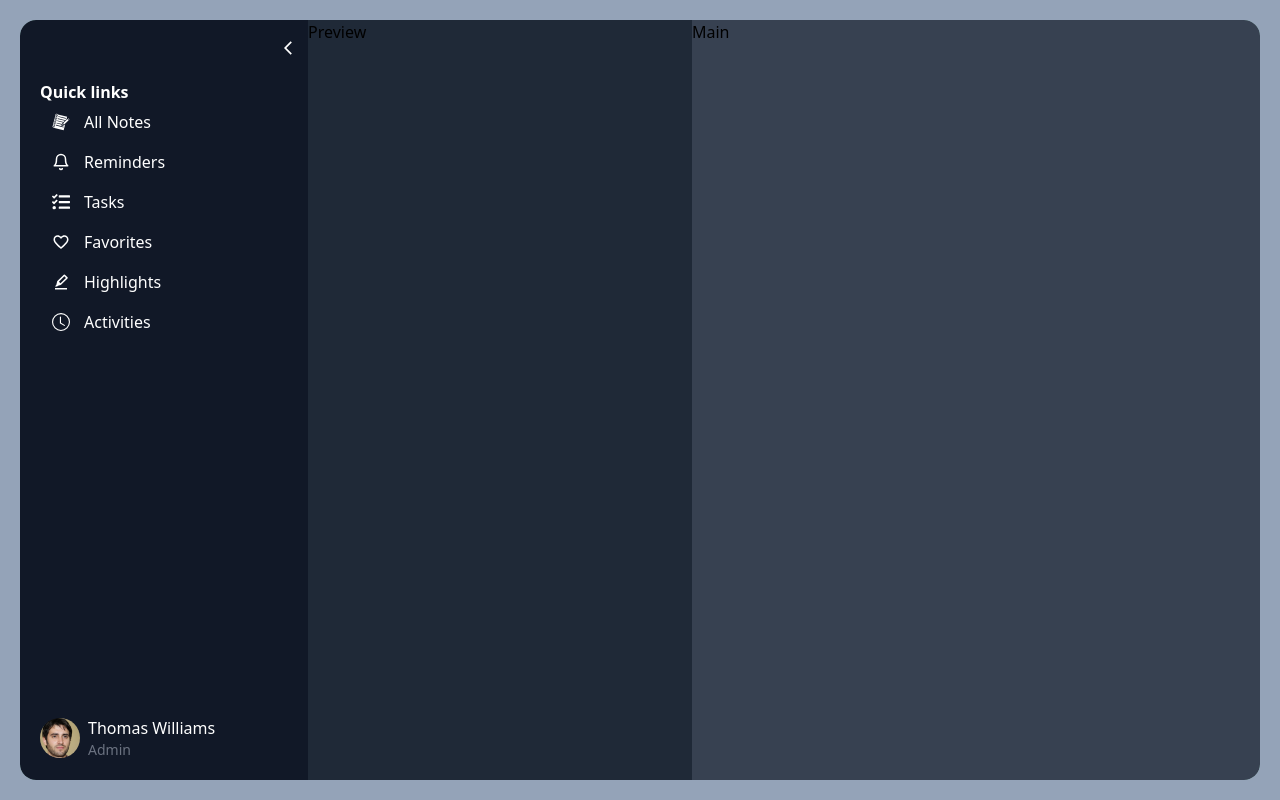
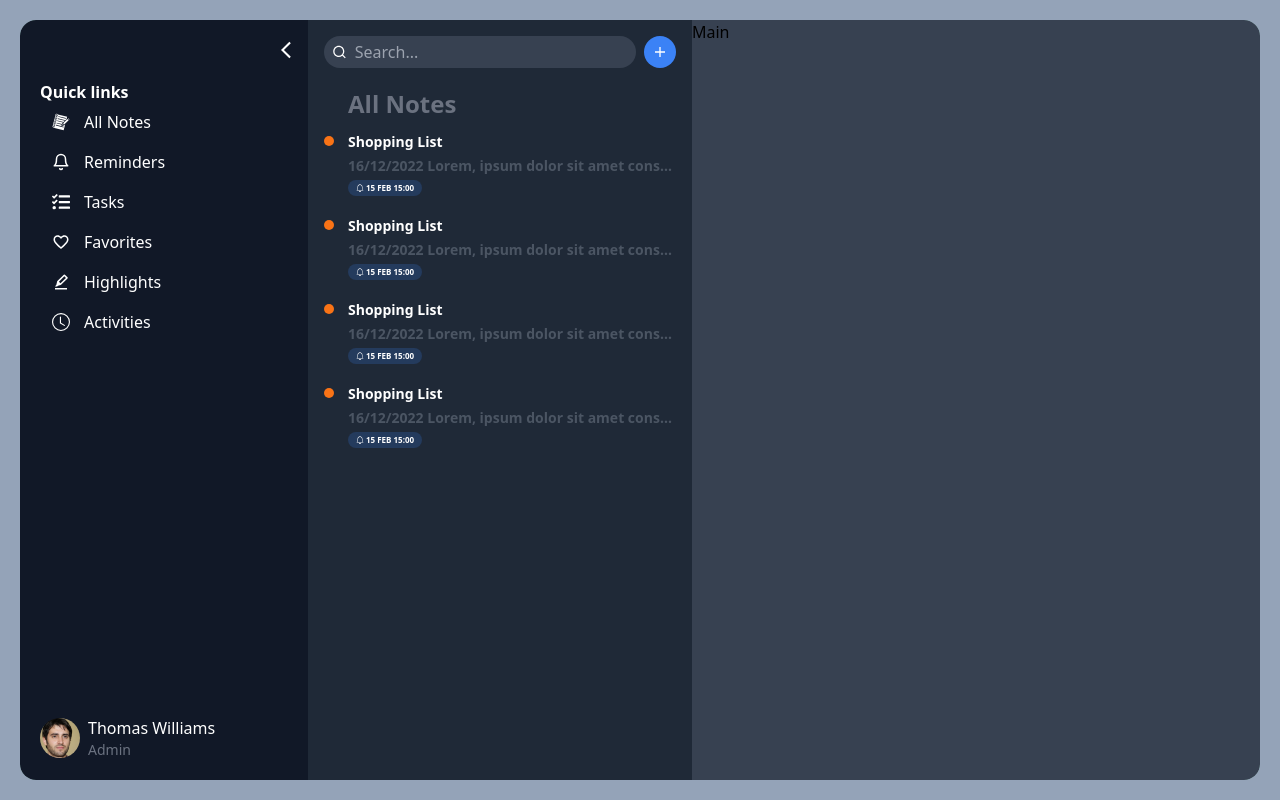
Before and after one commit to PrinceNarteh/my-notes, a Next.js app: page / in a window 1280 px wide. Built offline with nearby package versions, Linux system fonts and the light colour scheme.

Commit message:
add PreviewCard component

```diff
--- a/components/Preview.tsx
+++ b/components/Preview.tsx
@@ -1,13 +1,40 @@
 import React from "react";
+import { RiSearchLine } from "react-icons/ri";
+import { IoMdAdd } from "react-icons/io";
+import PreviewCard from "./PreviewCard";
 
 const Preview = ({ open }: { open: boolean }) => {
   return (
     <div
-      className={`h-[calc(100vh_-_40px)] w-96 bg-gray-800 duration-300 ${
+      className={`h-[calc(100vh_-_40px)] w-96 bg-gray-800 p-4 text-white duration-300 ${
         open ? "ml-72" : "ml-16"
       }`}
     >
-      Preview
+      {/* Search Bar */}
+      <div className="flex gap-2 items-center">
+        <div className="flex-1 flex items-center bg-gray-700 rounded-full py-1 px-2 gap-2">
+          <RiSearchLine />
+          <input
+            type="search"
+            placeholder="Search..."
+            className="bg-transparent w-full outline-none"
+          />
+        </div>
+        <div className="">
+          <button className="inline-flex items-center justify-center w-8 h-8 bg-blue-500 rounded-full">
+            <IoMdAdd />
+          </button>
+        </div>
+      </div>
+
+      <h2 className="font-bold text-gray-500 mt-5 ml-6 text-2xl">All Notes</h2>
+
+      <div>
+        <PreviewCard />
+        <PreviewCard />
+        <PreviewCard />
+        <PreviewCard />
+      </div>
     </div>
   );
 };
--- /dev/null
+++ b/components/PreviewCard.tsx
@@ -0,0 +1,24 @@
+import React from "react";
+import { BsBell } from "react-icons/bs";
+
+const PreviewCard = () => {
+  return (
+    <div className="relative px-1 py-2 ml-5 space-y-1 rounded-sm hover:bg-gray-700 cursor-pointer hover:border hover:border-gray-600">
+      <span className="block absolute -left-5 top-4 w-2.5 h-2.5 bg-orange-500 rounded-full items-center"></span>
+      <h3 className="font-semibold text-sm">Shopping List</h3>
+      <p className="text-sm text-gray-600 font-semibold truncate">
+        16/12/2022 Lorem, ipsum dolor sit amet consectetur adipisicing elit.
+        Consectetur et error neque, debitis voluptates aut fugit veniam deleniti
+        natus sapiente reiciendis totam dolore facere quis expedita blanditiis
+        culpa! Accusantium, modi!
+      </p>
+      <div className="flex text-[8px] items-center space-x-0.5 font-semibold bg-blue-500/20 w-fit px-2 py-0.5 rounded-full">
+        <BsBell className="font-bold" />
+        <span>15 FEB</span>
+        <span>15:00</span>
+      </div>
+    </div>
+  );
+};
+
+export default PreviewCard;
--- a/components/SideBar.tsx
+++ b/components/SideBar.tsx
@@ -1,14 +1,12 @@
-import React from "react";
-import { Dispatch, SetStateAction } from "react";
+import Image from "next/image";
+import React, { Dispatch, SetStateAction } from "react";
+import { BiHighlight } from "react-icons/bi";
+import { BsClock } from "react-icons/bs";
+import { FaTasks } from "react-icons/fa";
 import { FiBell } from "react-icons/fi";
 import { GiNotebook } from "react-icons/gi";
 import { MdArrowBackIosNew, MdOutlineFavoriteBorder } from "react-icons/md";
-import { TfiReload } from "react-icons/tfi";
-import { FaTasks } from "react-icons/fa";
-import { BiHighlight } from "react-icons/bi";
-import { BsClock } from "react-icons/bs";
 import user from "../assets/images/user.jpg";
-import Image from "next/image";
 
 const links = [
   {
@@ -52,7 +50,7 @@ const SideBar = ({
     >
       <div className="h-5">
         <MdArrowBackIosNew
-          className={`absolute  cursor-pointer duration-300 ${
+          className={`absolute w-5 h-5 rounded-full hover:bg-gray-800 hover:p-1 cursor-pointer duration-300 ${
             open ? "rotate-0 right-3" : "rotate-180 right-6"
           }`}
           onClick={() => setOpen(!open)}
@@ -79,7 +77,7 @@ const SideBar = ({
                   {React.createElement(link.icons)}
                 </div>
                 <h3
-                  style={{ transitionDelay: `${index + 1}00ms` }}
+                  style={{ transitionDelay: `${open && index + 1 + "00ms"}` }}
                   className={`whitespace-pre ${
                     !open && "translate-x-10 opacity-0 invisible"
                   } duration-300`}
```
